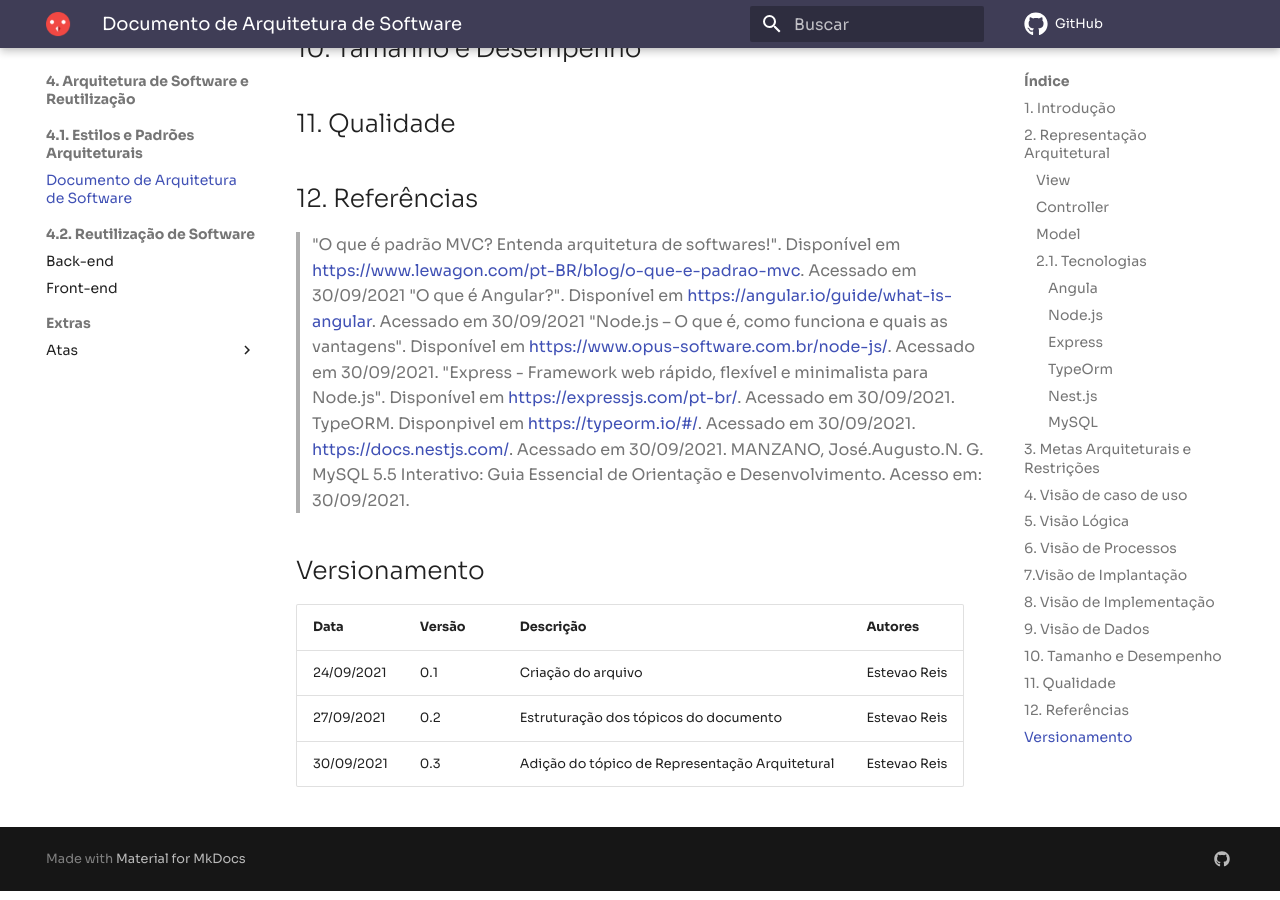
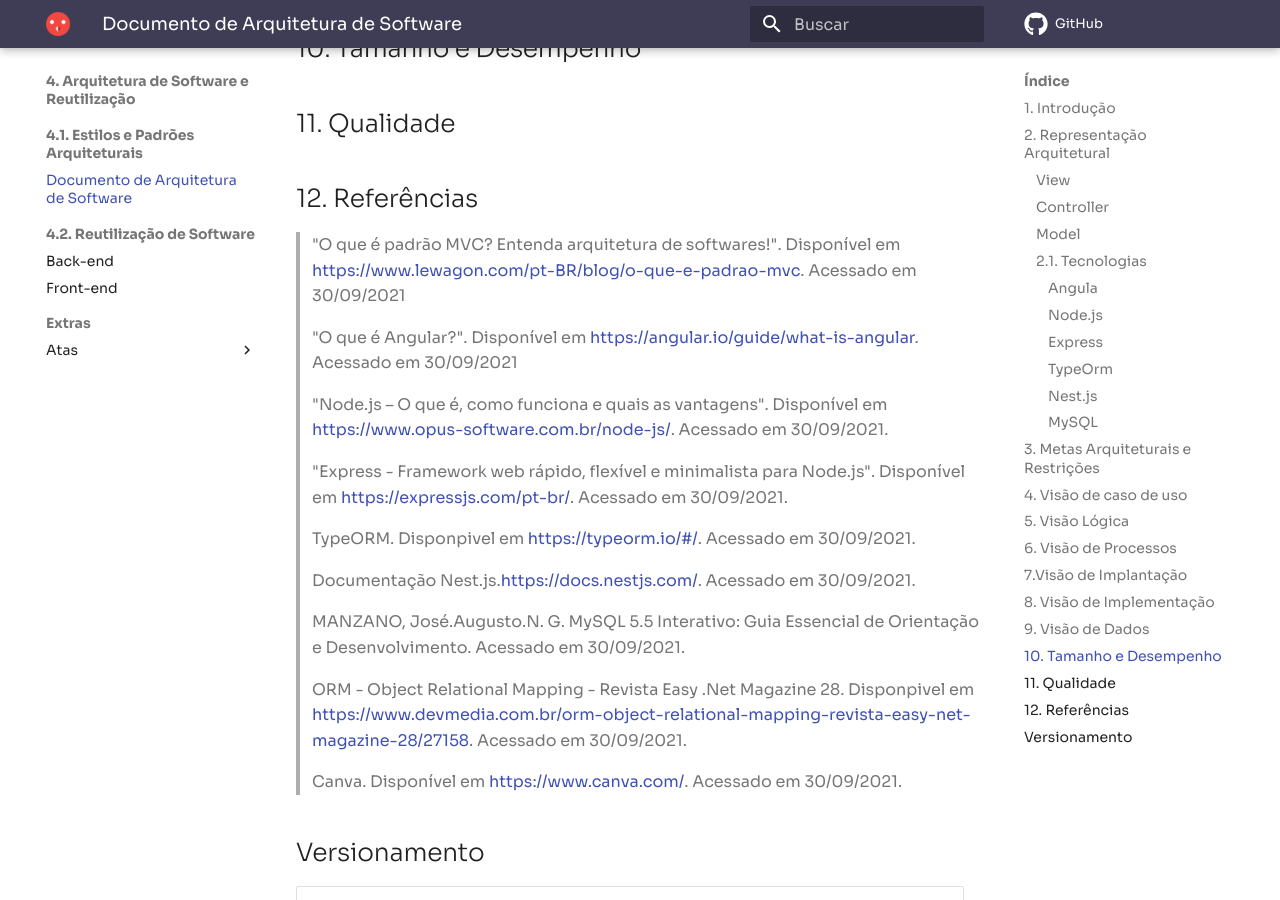
Before and after one commit to UnBArqDsw2021-1/2021.1_G04_Cardeal, an MkDocs documentation site: the page built from docs/arquitetura/das.md, in a window 1280 px wide and 900 px high, scrolled down 4112 px. Built offline with MkDocs 1.6.1 and Material for MkDocs 9.7.7, drawn with Linux system fonts in a browser that asks for light colours; comment, search, counter and statistics services are not loaded; some of the changed text lies outside the part shown.

Commit message:
corrections

```diff
--- a/docs/arquitetura/das.md
+++ b/docs/arquitetura/das.md
@@ -14,7 +14,7 @@ Nesta camada, foi utilizado o framework front-end javascript [Angular](#angula)
 #### Model
 &emsp;&emsp; Essa camada é responsável por gerenciar e controlar a forma como os dados se comportam por meio das funções lógica e regras de negócios estabelecidas. Ele é o detentor dos dados que recebe as informações do Controller, valida se ela está correta ou não e envia a resposta mais adequada. Foi utilizado para compor essa camada o framework [Express](#exp) e o [TypeORM](#orm), fazendo a abstração da camada de modelo e a utilização do banco de dados [MySQL](#my).
 
-&emsp;&emsp; Segue abaixo o diagrama, explicitando a relação entre as camadas e as tecnologias utilizadas em cada uma delas.
+&emsp;&emsp; Segue abaixo o diagrama, desenvolvido no [Canva](https://www.canva.com/), explicitando a relação entre as camadas e as tecnologias utilizadas em cada uma delas.
 
 
 ![Diagrama](./img/arquitetura.png)
@@ -77,12 +77,22 @@ Nesta camada, foi utilizado o framework front-end javascript [Angular](#angula)
 
 ## 12. Referências
 >"O que é padrão MVC? Entenda arquitetura de softwares!". Disponível em <https://www.lewagon.com/pt-BR/blog/o-que-e-padrao-mvc>. Acessado em 30/09/2021
+
 > "O que é Angular?". Disponível em <https://angular.io/guide/what-is-angular>. Acessado em 30/09/2021
+
 > "Node.js – O que é, como funciona e quais as vantagens". Disponível em <https://www.opus-software.com.br/node-js/>. Acessado em 30/09/2021.
+
 > "Express - Framework web rápido, flexível e minimalista para Node.js". Disponível em <https://expressjs.com/pt-br/>. Acessado em 30/09/2021.
+
 > TypeORM. Disponpivel em <https://typeorm.io/#/>. Acessado em 30/09/2021.
-><https://docs.nestjs.com/>. Acessado em 30/09/2021.
->MANZANO, José.Augusto.N. G. MySQL 5.5 Interativo: Guia Essencial de Orientação e Desenvolvimento. Acesso em: 30/09/2021.
+
+>Documentação Nest.js.<https://docs.nestjs.com/>. Acessado em 30/09/2021.
+
+>MANZANO, José.Augusto.N. G. MySQL 5.5 Interativo: Guia Essencial de Orientação e Desenvolvimento. Acessado em 30/09/2021.
+
+>ORM - Object Relational Mapping - Revista Easy .Net Magazine 28. Disponpivel em <https://www.devmedia.com.br/orm-object-relational-mapping-revista-easy-net-magazine-28/27158>. Acessado em 30/09/2021.
+
+>Canva. Disponível em <https://www.canva.com/>. Acessado em 30/09/2021.
 
 
 ## Versionamento
```
